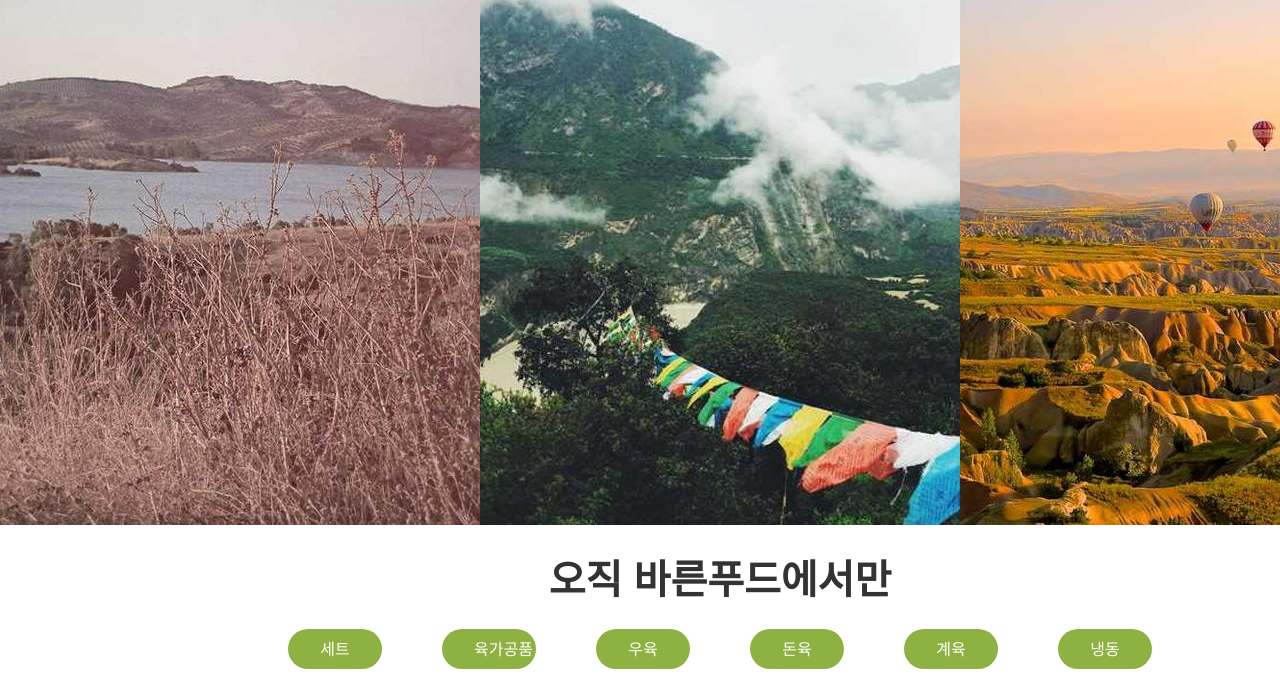
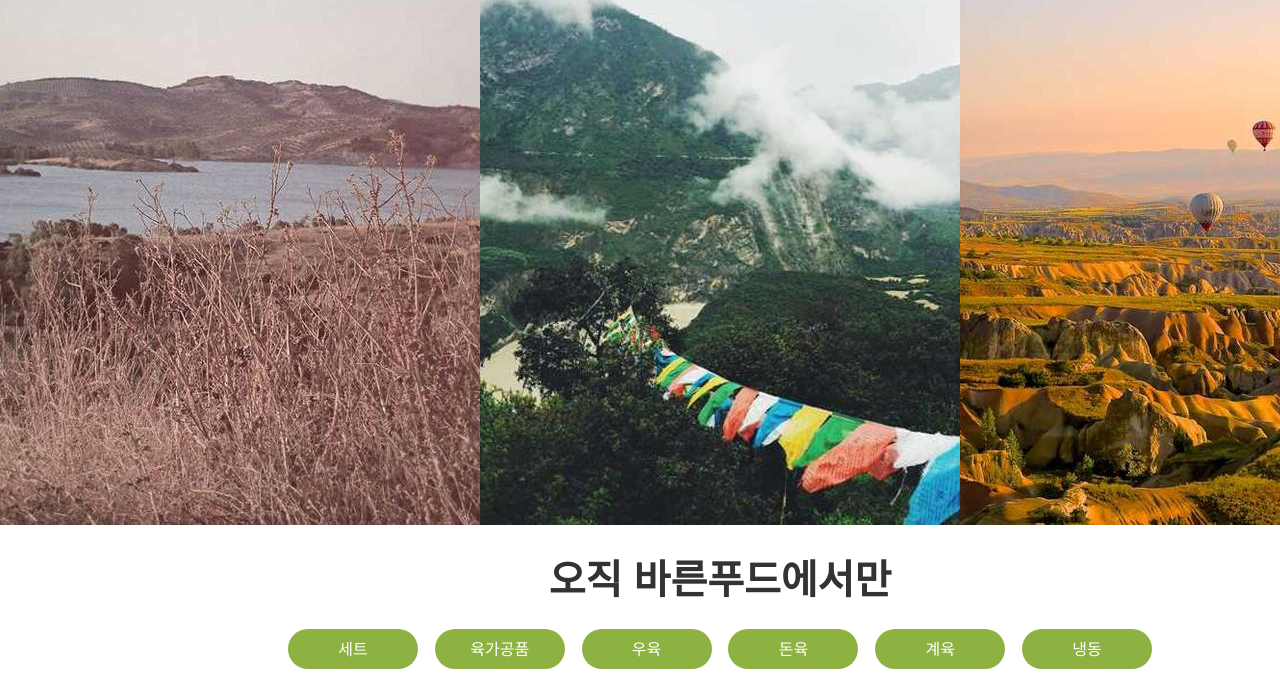
Before and after one commit to woongeazy/barun_food, a plain HTML site: page index.html in a window 1280 px wide. Shown: the part 317-1015 px from the top of the page. Drawn offline with nearby package versions, Linux system fonts and the light colour scheme.

Commit message:
오직 바른 푸드 에서만 탭 크기 수정

```diff
--- a/css/style.css
+++ b/css/style.css
@@ -135,7 +135,7 @@ main {
     color: var(--font-color);
     padding: .7rem 2rem;
     border-radius: 30px;
-    width: 94px;
+    width: 130px;
     height: 40px;
     box-sizing: border-box;
     transition: all 300ms ease-in-out;
@@ -145,7 +145,7 @@ main {
 .main_nav li:hover {
     background: var(--fourd-color);
     color: var(--third-color);
-    width: 94px;
+    width: 130px;
     height: 39px;
     box-sizing: border-box;
     font-size: 1.25rem;
```
